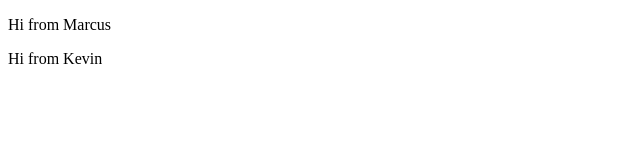
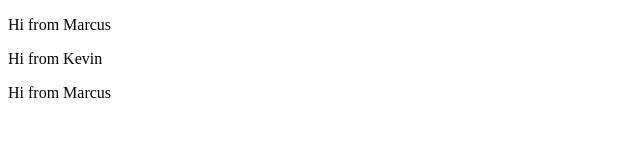
Before and after one commit to marcusmASC6/collaborationPractice, a plain HTML site: page index.html in a window 1280 px wide. Shown: the whole page, without its empty margins (0-640 px from the left). Drawn offline with Linux system fonts and the light colour scheme.

Commit message:
hi from kevin

```diff
--- a/index.html
+++ b/index.html
@@ -9,6 +9,7 @@
 <body>
     <p>Hi from Marcus</p>
     <p>Hi from Kevin</p>
+    <p>Hi from Marcus</p>
 
 </body>
 </html>
```
